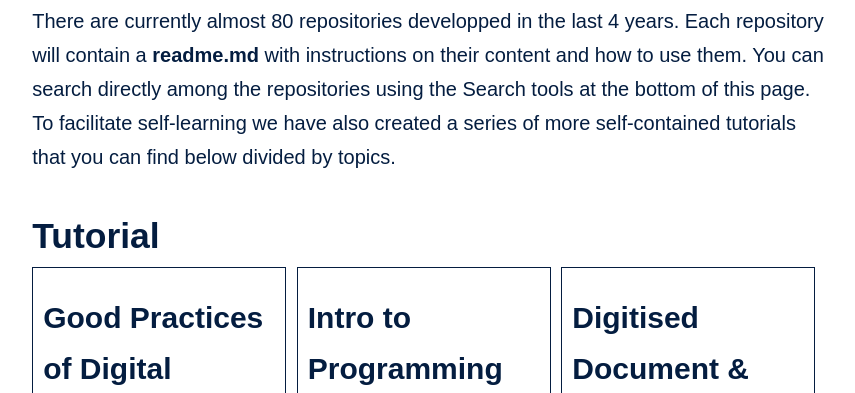
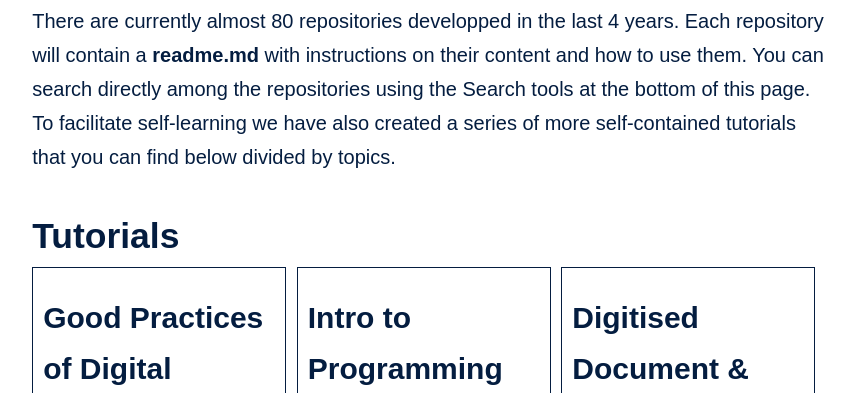
Before and after one commit to DCS-training/DCS-training.github.io, a Jekyll site: the page built from index.md, in a window 1280 px wide, cut to the strip 541-934 px from the top of the page. Shown: the whole strip, without its empty margins (211-1066 px from the left). Built offline with Jekyll 4.4.1, drawn with Linux system fonts in a browser that asks for light colours; comment, search, counter and statistics services are not loaded.

Commit message:
Update images sizes

```diff
--- a/_sass/_theme.scss
+++ b/_sass/_theme.scss
@@ -97,7 +97,7 @@
 
 .column img {
   width: 100%;           // Make images responsive to the column width
-  height: 150px;        // Set a fixed height for uniformity
+  height: 180px;        // Set a fixed height for uniformity
   object-fit: cover;    // Ensure the image covers the area, cropping if necessary
   display: block;       // Removes any bottom space in the image
 }
--- a/index.md
+++ b/index.md
@@ -16,7 +16,7 @@
 <body>
     <h1>Our GitHub Repositories</h1>
     <p>All the material that we have prepared for our Training Porgramme is hosted in our <a GitHub Repository src="https://github.com/DCS-training"></a>. There are currently almost 80 repositories developped in the last 4 years. Each repository will contain a <strong>readme.md</strong> with instructions on their content and how to use them. You can search directly among the repositories using the Search tools at the bottom of this page. To facilitate self-learning we have also created a series of more self-contained tutorials that you can find below divided by topics.</p>
-    <h2>Tutorial</h2>
+    <h2>Tutorials</h2>
         <div class="row">
         <div class="column">
         <h3>Good Practices of Digital Research</h3>
```
